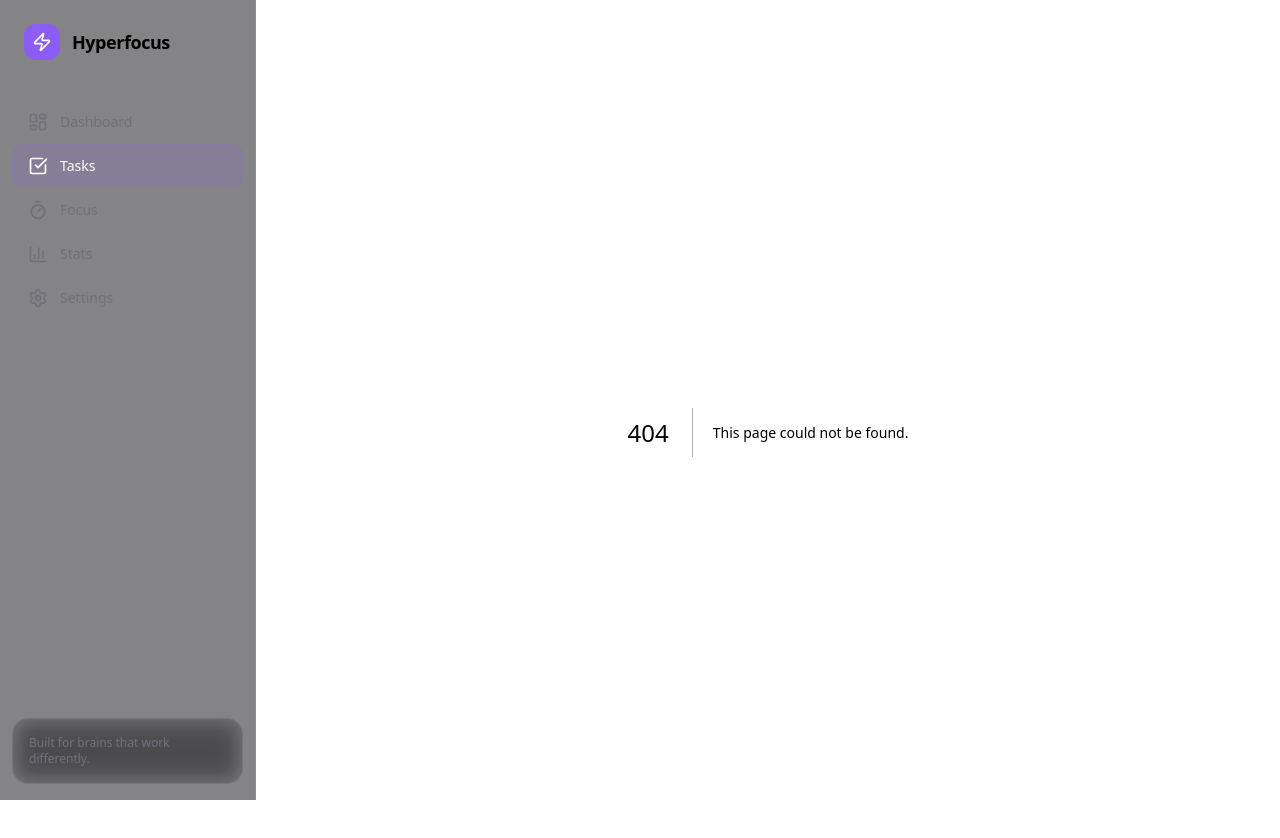
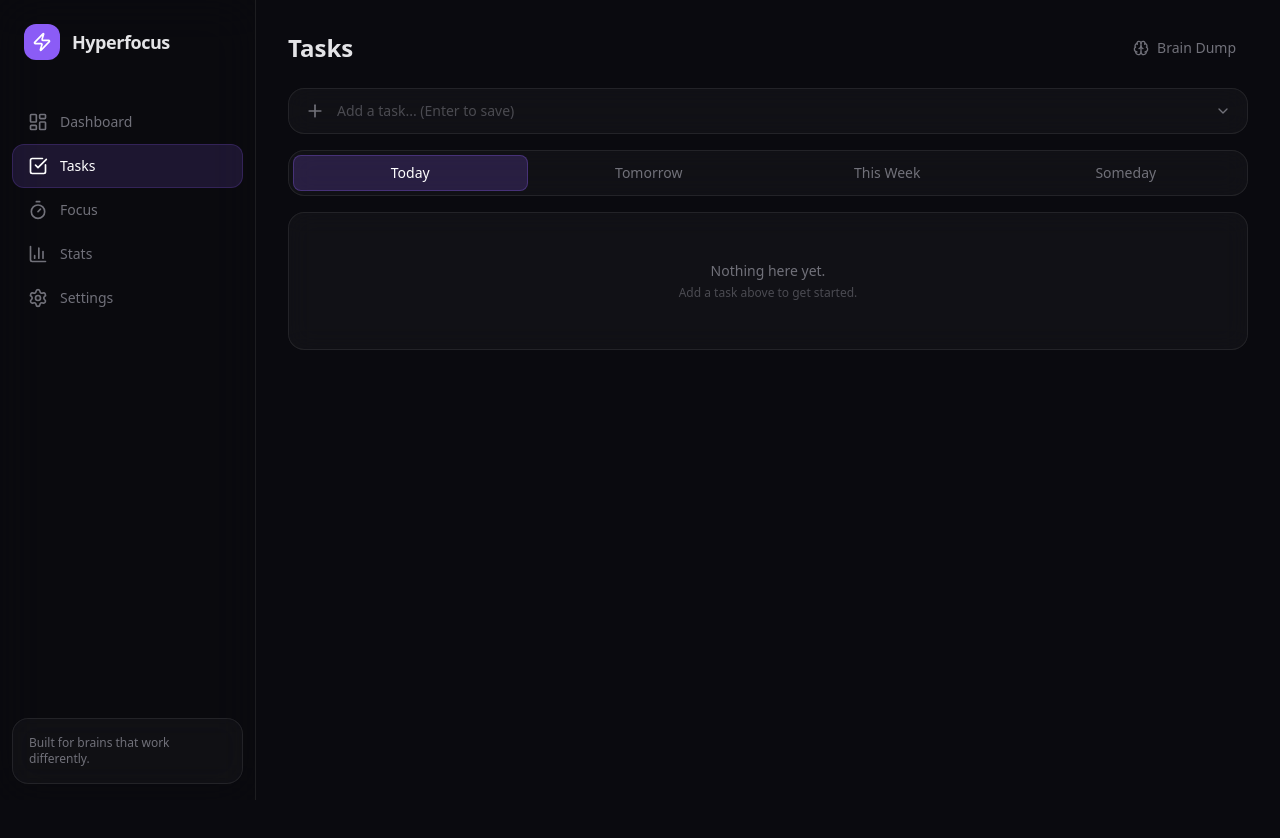
Before and after one commit to deusalter/hyperfocus, a Next.js app: page /tasks in a window 1280 px wide. Before the commit this address had no page. Shown: the top 838 px of the page. After the commit the page ends 800 px from the top, so only its background shows below. Built offline with nearby package versions, Linux system fonts and the light colour scheme.

Commit message:
feat: compose tasks page with categories, add, and brain dump

```diff
--- /dev/null
+++ b/src/app/tasks/page.tsx
@@ -0,0 +1,45 @@
+'use client'
+
+import { useState } from 'react'
+import { motion } from 'framer-motion'
+import { useTasks } from '@/hooks/useTasks'
+import AddTask from '@/components/tasks/AddTask'
+import TaskList from '@/components/tasks/TaskList'
+import CategoryTabs from '@/components/tasks/CategoryTabs'
+import BrainDump from '@/components/tasks/BrainDump'
+import { TaskCategory } from '@/lib/types'
+
+export default function TasksPage() {
+  const [activeCategory, setActiveCategory] = useState<TaskCategory>('today')
+  const { tasksByCategory, addTask, toggleTask, deleteTask, moveTask, updateTask, addBrainDumpTasks, tasks } = useTasks()
+
+  const counts: Record<TaskCategory, number> = {
+    today: tasks.filter((t) => t.category === 'today' && !t.completed).length,
+    tomorrow: tasks.filter((t) => t.category === 'tomorrow' && !t.completed).length,
+    week: tasks.filter((t) => t.category === 'week' && !t.completed).length,
+    someday: tasks.filter((t) => t.category === 'someday' && !t.completed).length,
+  }
+
+  return (
+    <div>
+      <motion.div
+        initial={{ opacity: 0, y: -10 }}
+        animate={{ opacity: 1, y: 0 }}
+        className="flex items-center justify-between mb-6"
+      >
+        <h1 className="text-2xl font-bold">Tasks</h1>
+        <BrainDump onDump={addBrainDumpTasks} />
+      </motion.div>
+
+      <AddTask onAdd={addTask} defaultCategory={activeCategory} />
+      <CategoryTabs active={activeCategory} onChange={setActiveCategory} counts={counts} />
+      <TaskList
+        tasks={tasksByCategory(activeCategory)}
+        onToggle={toggleTask}
+        onDelete={deleteTask}
+        onMove={moveTask}
+        onUpdate={updateTask}
+      />
+    </div>
+  )
+}
```
